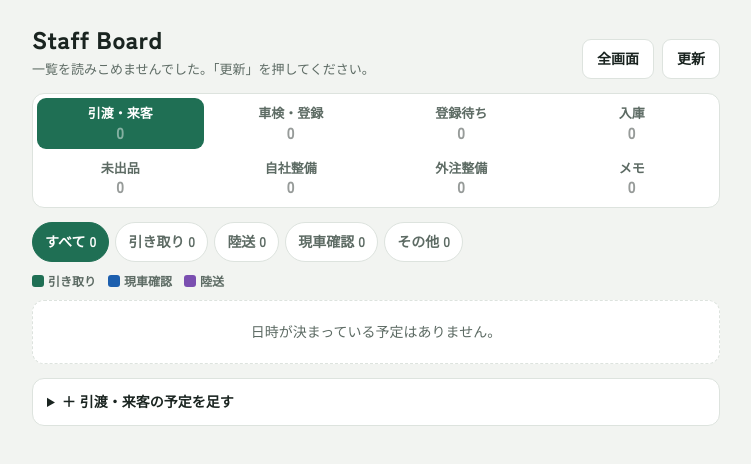
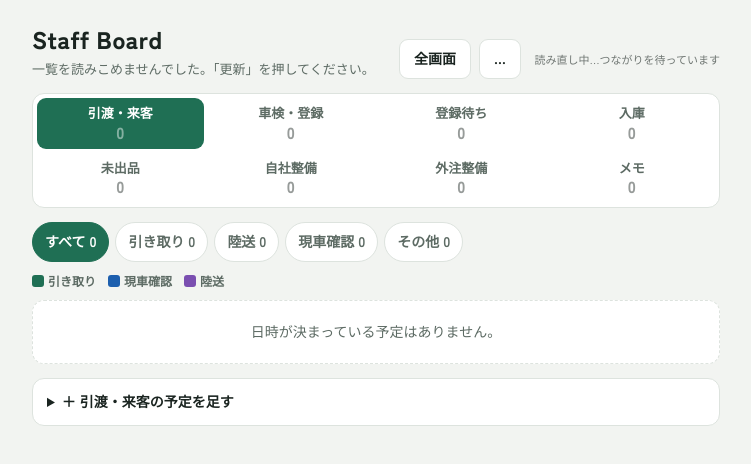
Before and after one commit to nabekobena/navestment, a plain HTML site: page staffboard/index.html in a window 1280 px wide. Both pictures are taken after a click on the button "更新". Shown: the whole page, without its empty margins (264-1015 px from the left). Drawn offline with Linux system fonts and the light colour scheme; no server answers.

Commit message:
Staff Board: 自動の読み直しが止まる・更新で固まる件を直す（120）

```diff
--- a/staffboard/index.html
+++ b/staffboard/index.html
@@ -152,7 +152,7 @@ form .btn{grid-column:1/-1}
 <div class="wrap">
   <header>
     <div><h1>Staff Board</h1><p class="lead" id="lead">終わったらチェック。当日はグレーで残り、次の日に消えます。</p></div>
-    <div class="row" style="margin:0"><button class="btn" id="fullbtn" type="button" hidden>全画面</button><button class="btn" id="reload" type="button">更新</button></div>
+    <div class="row" style="margin:0"><button class="btn" id="fullbtn" type="button" hidden>全画面</button><button class="btn" id="reload" type="button">更新</button><small id="livest" style="margin-left:.5em;opacity:.6;font-size:11px"></small></div>
   </header>
   <div class="tabs" role="tablist">
     <button role="tab" id="tab-plan" aria-selected="true">引渡・来客<b id="n-plan">0</b></button>
@@ -195,29 +195,42 @@ form .btn{grid-column:1/-1}
   function merge(a,b){var o=isObj(a)?JSON.parse(JSON.stringify(a)):{};Object.keys(b||{}).forEach(function(k){o[k]=(isObj(b[k])&&isObj(o[k]))?merge(o[k],b[k]):b[k];});return o;}
   function snap(c){return {docs:(D[c]||[]).map(function(d){var x=JSON.parse(JSON.stringify(d));var id=x.id;delete x.id;return {id:id,data:function(){return x;}};})};}
   function emit(c){(L[c]||[]).forEach(function(f){try{f.ok(snap(c))}catch(e){}});}
-  var busy=false;
-  function get1(){return fetch(API,{method:'POST',body:JSON.stringify({a:'all'})}).then(function(r){return r.json()}).catch(function(){return fetch(API+'?a=all&t='+Date.now()).then(function(r){return r.json()})});}
+  // 120：通信には必ず時間切れを付ける（スマホで画面を消す・切りかえると、通信が返ってこないまま止まることがある）
+  var busy=false, busyAt=0, lastTry=0, lastOk=0, readN=0, doneSeq=0, readCtl=null, curP=Promise.resolve();
+  function tf(url,opt,ms){var ctl=null;try{ctl=new AbortController();}catch(e){} opt=opt||{}; if(ctl)opt.signal=ctl.signal; opt.cache='no-store';
+    var t=null, p=new Promise(function(ok,ng){t=setTimeout(function(){try{ctl&&ctl.abort()}catch(e){} ng(new Error('timeout'));},ms);
+      fetch(url,opt).then(function(r){return r.json()}).then(function(j){clearTimeout(t);ok(j);},function(e){clearTimeout(t);ng(e);});});
+    return {p:p,ctl:ctl};}
+  function get1(){var a=tf(API,{method:'POST',body:JSON.stringify({a:'all'})},12000);readCtl=a.ctl;return a.p.catch(function(e){if(e&&e.name==='AbortError')throw e;var b=tf(API+'?a=all&t='+Date.now(),{},12000);readCtl=b.ctl;return b.p;});}
   function getR(n){return get1().then(function(j){if(!j||!j.ok)throw new Error((j&&j.error)||'read');return j;}).catch(function(e){if(n>0)return new Promise(function(ok){setTimeout(ok,1500)}).then(function(){return getR(n-1)});throw e;});}
   // 110：まだ送り終わっていない直し（Q＝待ち行列、F＝いま送っている物）。読み直しはこれを上に重ねて、画面を古い中身で上書きしない
   var Q=[], F=null, W=[], flushT=null, sending=false, failN=0;
   function pendingFor(c){return W.concat(Q).concat(F?[F]:[]).filter(function(x){return x.c===c;});}
   function overlay(c,arr){var a=JSON.parse(JSON.stringify(arr||[]));pendingFor(c).forEach(function(x){var i=-1;a.forEach(function(d,k){if(d.id===x.id)i=k});
     if(x.a==='delete'){if(i>=0)a.splice(i,1);return;} var cur=i>=0?a[i]:{}; var n=x.a==='update'?merge(cur,x.d):JSON.parse(JSON.stringify(x.d||{})); n.id=x.id; if(i>=0)a[i]=n; else a.push(n);});return a;}
-  function pull(){if(busy||sending||Q.length||W.length)return Promise.resolve();busy=true;return getR(loaded?0:3).then(function(j){busy=false;
+  function liveMark(ok){var s=document.getElementById('livest');if(!s)return;var d=new Date(lastOk||Date.now());
+    s.textContent=ok?('自動 '+('0'+d.getHours()).slice(-2)+':'+('0'+d.getMinutes()).slice(-2)+':'+('0'+d.getSeconds()).slice(-2)):'読み直し中…つながりを待っています';}
+  // 120：読み直しは、書き込みが残っていても止めない（まだ送っていない直しは上に重ねる）。読んでいる間に書き込みが終わった時だけ、その回を捨ててすぐ読み直す
+  function pull(force){
+    if(busy){ if(!force&&Date.now()-busyAt<25000) return curP; try{readCtl&&readCtl.abort()}catch(e){} }   // 25秒たっても返らない読みは打ち切る
+    busy=true; busyAt=lastTry=Date.now(); var my=++readN, seq0=doneSeq;
+    curP=getR(loaded?0:3).then(function(j){ if(my!==readN) return; busy=false;
     if(!j||!j.ok) throw new Error((j&&j.error)||'read');
-    if(sending||Q.length||W.length) return;       // 読んでいる間に押された＝今回の中身は使わない（送り終わってから読み直す）
+    if(doneSeq!==seq0){ setTimeout(function(){pull();},300); return; }   // 読んでいる間に書き込みが終わった＝古いかもしれないので使わない
     var nd=j.docs||{}; Object.keys(nd).forEach(function(c){nd[c]=overlay(c,nd[c]);}); var keys={}; Object.keys(nd).concat(Object.keys(L)).forEach(function(k){keys[k]=1});
-    Object.keys(keys).forEach(function(c){var s=JSON.stringify(nd[c]||[]); if(!loaded||s!==JSON.stringify(D[c]||[])){D[c]=nd[c]||[]; emit(c);} });
-    loaded=true;
-  }).catch(function(e){busy=false;Object.keys(L).forEach(function(c){(L[c]||[]).forEach(function(f){if(!loaded&&f.err)f.err(e)})});});}
-  function send(b){return fetch(API,{method:'POST',body:JSON.stringify(b)}).then(function(r){return r.json()}).then(function(j){if(!j||!j.ok)throw new Error((j&&j.error)||'write');return j;});}
+    Object.keys(keys).forEach(function(c){var s=JSON.stringify(nd[c]||[]); if(!loaded||s!==JSON.stringify(D[c]||[])){D[c]=JSON.parse(s); emit(c);} });
+    loaded=true; lastOk=Date.now(); liveMark(true);
+  }).catch(function(e){if(my!==readN)return; busy=false; liveMark(false); Object.keys(L).forEach(function(c){(L[c]||[]).forEach(function(f){if(!loaded&&f.err)f.err(e)})});});
+    return curP;}
+  function send(b){return tf(API,{method:'POST',body:JSON.stringify(b)},b.a==='add'?20000:15000).p.then(function(j){if(!j||!j.ok)throw new Error((j&&j.error)||'write');return j;});}
   function enqueue(x){var last=Q[Q.length-1];
     if(x.a==='update'&&last&&last.a==='update'&&last.c===x.c&&last.id===x.id){last.d=merge(last.d,x.d);}   // 同じ車の続けての直しは1つにまとめる
     else Q.push(x);
     clearTimeout(flushT); flushT=setTimeout(flush,700);}
-  function sendRetry(b,n){return send(b).catch(function(e){if(n<=0)throw e;return new Promise(function(ok){setTimeout(ok,(4-n)*800)}).then(function(){return sendRetry(b,n-1);});});}
-  function flush(){if(sending)return;var x=Q.shift();if(!x){sending=false;setTimeout(pull,400);return;}
-    sending=true;F=x;sendRetry({a:x.a,c:x.c,id:x.id,d:x.d},3).then(function(){F=null;sending=false;flush();})
+  function sendRetry(b,n){return send(b).catch(function(e){if(n<=0)throw e;if(b.a==='add'&&e&&e.message==='timeout')throw e;   // 足す時の時間切れは、二重に足さないようにやり直さない
+    return new Promise(function(ok){setTimeout(ok,(4-n)*800)}).then(function(){return sendRetry(b,n-1);});});}
+  function flush(){if(sending)return;var x=Q.shift();if(!x){sending=false;setTimeout(function(){pull();},400);return;}
+    sending=true;F=x;sendRetry({a:x.a,c:x.c,id:x.id,d:x.d},3).then(function(){F=null;sending=false;doneSeq++;flush();})
       .catch(function(e){F=null;sending=false;failN++;if(window.SBFAIL)window.SBFAIL(e);W.push(x);
         setTimeout(function(){var i=W.indexOf(x);if(i>=0){W.splice(i,1);Q.unshift(x);flush();}},10000);flush();});}   // それでもダメなら帯を出す。押した内容は画面に残したまま（W）、10秒後にもう一度送る
   function local(c,id,d,mode){var a=D[c]=D[c]||[],i=-1;a.forEach(function(x,k){if(x.id===id)i=k});var cur=i>=0?a[i]:{};var n=mode==='update'?merge(cur,d):JSON.parse(JSON.stringify(d||{}));n.id=id;if(i>=0)a[i]=n;else a.push(n);emit(c);}
@@ -229,16 +242,20 @@ form .btn{grid-column:1/-1}
   };}
   var db={doc:docRef,collection:function(c){return {
     onSnapshot:function(ok,err){(L[c]=L[c]||[]).push({ok:ok,err:err});if(loaded)ok(snap(c));return function(){};},
-    add:function(d){var go=function(){return sendRetry({a:'add',c:c,d:d},3).then(function(j){local(c,j.id,d,'set');return {id:j.id};});};
+    add:function(d){var go=function(){return sendRetry({a:'add',c:c,d:d},3).then(function(j){local(c,j.id,d,'set');doneSeq++;return {id:j.id};});};
       if(!sending&&!Q.length) return go(); return new Promise(function(ok,ng){var t=setInterval(function(){if(!sending&&!Q.length){clearInterval(t);go().then(ok,ng);}},200);});},
     doc:function(id){return docRef(c+'/'+id);}
   };}};
-  window.SBPULL=function(){ var b=document.getElementById('reload'); if(b){b.disabled=true;b.textContent='…';} pull().then(function(){ if(b){b.disabled=false;b.textContent='更新';} }); };
+  window.SBPULL=function(){ var b=document.getElementById('reload'); if(b){b.disabled=true;b.textContent='…';}
+    var back=function(){ if(b){b.disabled=false;b.textContent='更新';} }; var t=setTimeout(back,15000);   // 120：何があっても15秒でボタンを戻す（固まらない）
+    pull(true).then(function(){clearTimeout(t);back();},function(){clearTimeout(t);back();}); };
   window.claude={use:function(n){return Promise.resolve(n==='db'?db:null);}};
   window.SBPENDING=function(){return W.length+Q.length+(F?1:0);};
   window.addEventListener('beforeunload',function(e){if(W.length||Q.length||F){e.preventDefault();e.returnValue='';}});
-  pull(); setInterval(function(){if(!document.hidden)pull();},5000);
-  document.addEventListener('visibilitychange',function(){if(!document.hidden)pull();});
+  // 120：1秒ごとに見て、前の読み直しから5秒たっていたら読み直す（スマホでタイマーが止まっても、戻った時にすぐ動く）
+  pull(); setInterval(function(){if(!document.hidden&&Date.now()-lastTry>=5000)pull();},1000);
+  var wake=function(){if(!document.hidden&&Date.now()-lastTry>=1000)pull(true);};   // 画面を戻した・点けた・つながった時はすぐ読み直す
+  document.addEventListener('visibilitychange',wake); window.addEventListener('pageshow',wake); window.addEventListener('focus',wake); window.addEventListener('online',wake);
 })();
 </script>
 
```
